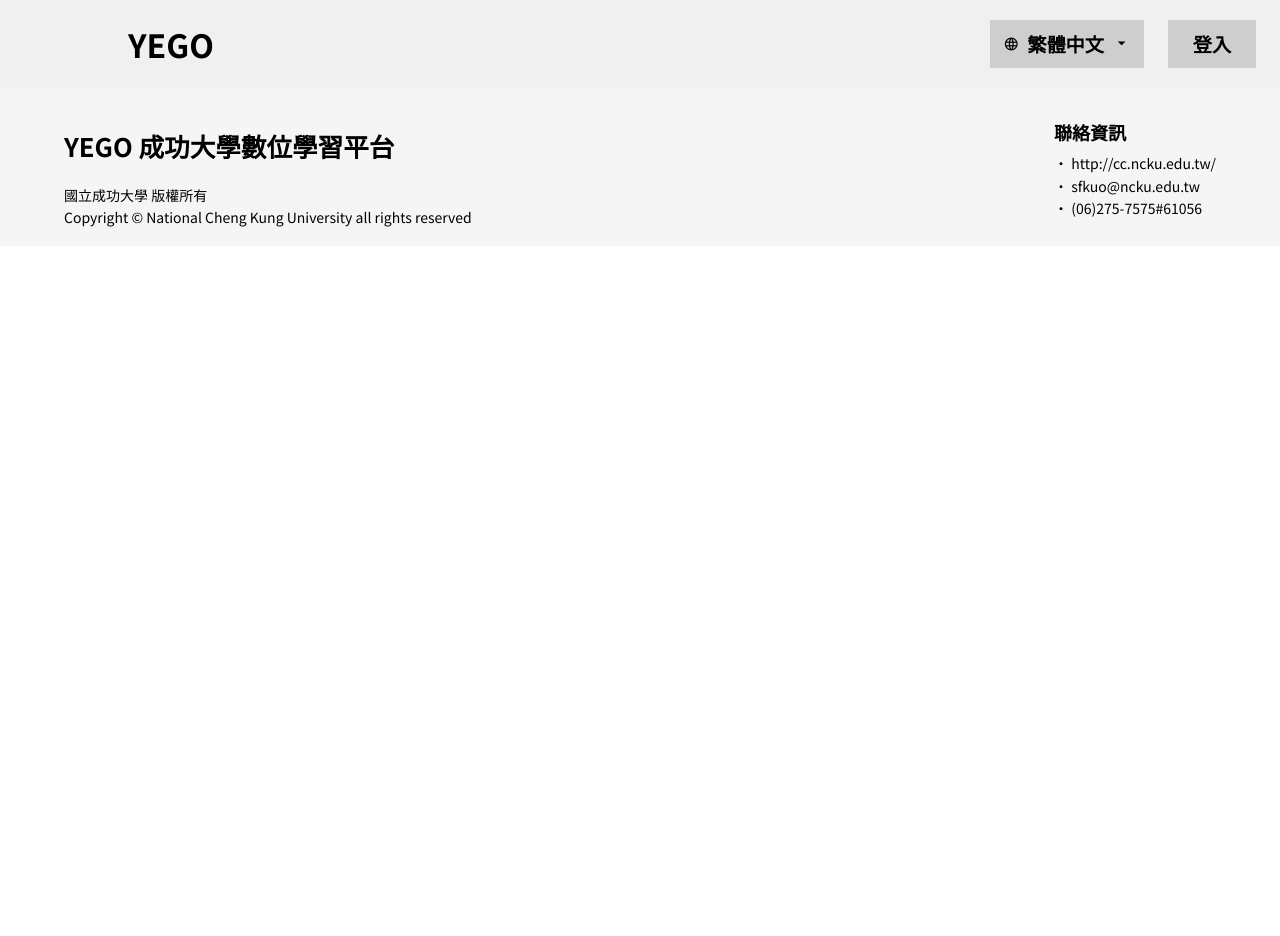
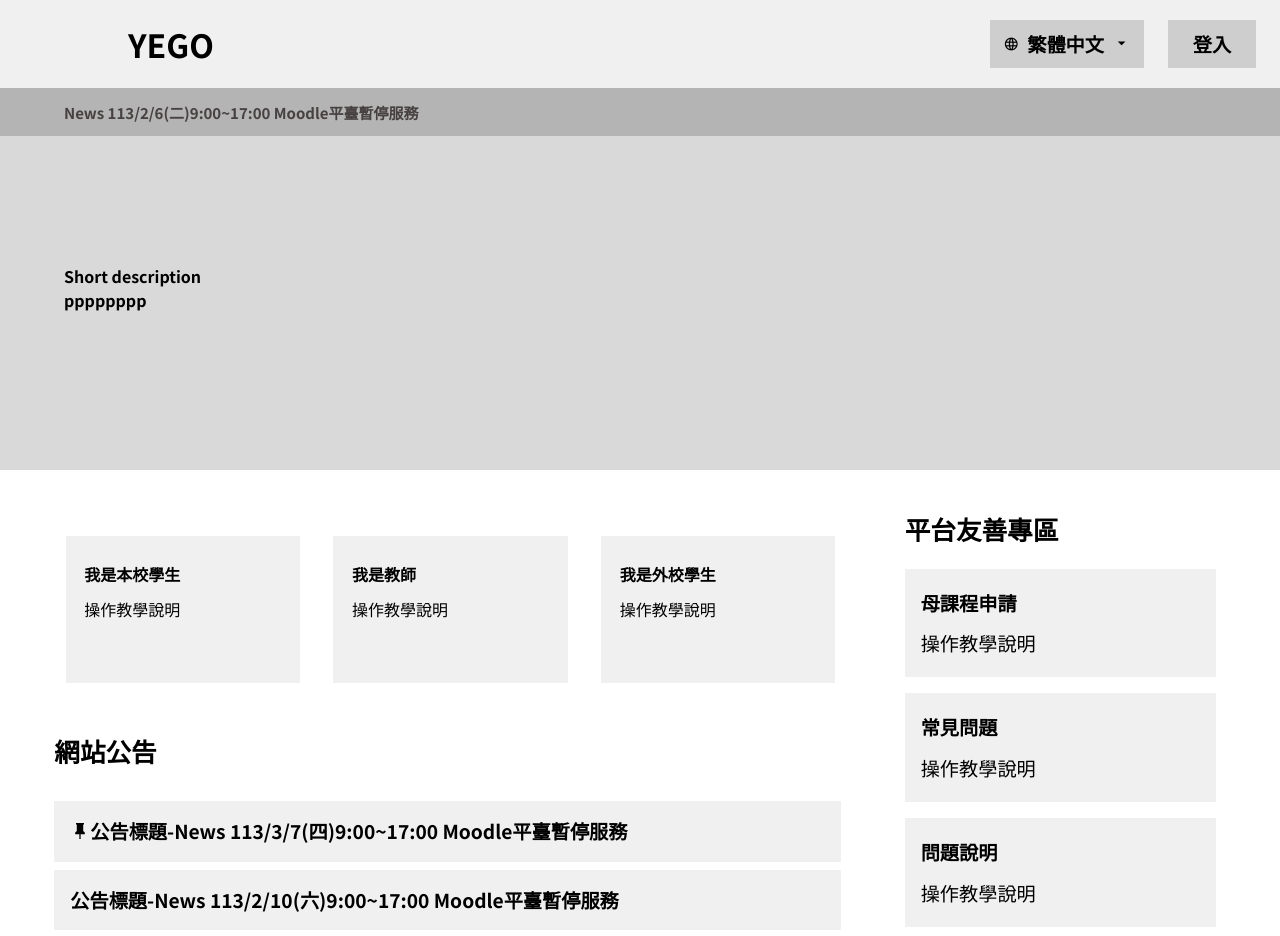
Before and after one commit to salmoniscute/Yego, a React (Create React App) app in the folder frontend/: page /landing in a window 1280 px wide. Before the commit this address led to /. Shown: the top 936 px of the page. Before the commit the page ends 800 px from the top, so only its background shows below. Built offline with nearby package versions, Linux system fonts and the light colour scheme.

Commit message:
finish landing pafe

```diff
--- a/frontend/src/App.tsx
+++ b/frontend/src/App.tsx
@@ -31,6 +31,7 @@
 import MainPage from "./views/MainPage";
 import LoginPage from "views/LoginPage";
 import WebAnnouncementPage from "views/WebAnnouncementPage";
+import LandingPage from "views/LandingPage";
 
 
 import getTextOrigin from "utils/getText";
@@ -94,6 +95,7 @@
                         currentCourse={currentCourse}
                     />
                     <Routes>
+                        <Route path="/landing" element={<LandingPage webAnnouncementList={webAnnouncementList}/>} />
                         <Route path="/" element={<MainPage
                             webAnnouncementList={webAnnouncementList}
                             dueAssignment={dueAssignment}
--- /dev/null
+++ b/frontend/src/views/LandingPage/index.scss
@@ -0,0 +1,95 @@
+#landPage {
+    .news{
+        display: flex;
+        background-color: #B4B4B4;
+        height:48px;
+        align-items: center;
+        justify-content: left;
+    }
+    .newsContent{
+        font-size: 15px;
+        color: #474141;
+        vertical-align:middle;
+        margin-left: 5%;
+        font-weight: 678;
+    }
+
+    .description{
+        display: flex;
+        flex-direction: column;
+        background-color: #D9D9D9;
+        height:334px;
+        justify-content: left;
+    }
+    .description p {
+        color:#000000;
+        margin-left: 5%;
+        margin-top: 10%;
+        font-weight: 691;
+    }
+    .twoSide{
+        display: flex;
+        .leftSide{
+            flex-grow: 2;
+            .WebAnnoList{
+                margin-left: 6%;
+                width: 87%;
+                .content{
+                    display: flex;
+                    gap: 0.5rem;
+                    .block {
+                        background-color: #f0f0f0;
+                        padding: 1rem;
+                        height: 1.8rem;
+                        line-height: 1.8rem;
+                        text-overflow: ellipsis;
+                        white-space: nowrap;
+                        overflow: hidden;
+                        a {
+                            color: #000;
+                            text-decoration: none;
+                        }
+                        a:hover {
+                            text-decoration: underline;
+                        }
+                    }
+                }
+            }
+
+            .identity{
+                display: flex;
+                flex-direction: row;
+                justify-content: center;
+                width: 92.5%;
+                height:180px;
+                padding-left: 32px;
+                padding-top: 5.5%;
+            }
+            .IDoption{
+                flex:none;
+                width: 28%;
+                background-color: #F0F0F0;
+                margin: 2%;
+                padding-top: 3%;
+            }
+            .Iam{
+                margin-left: 8%;
+                margin-bottom: 5%;
+                font-weight: bolder;
+            }
+            .operate{
+                margin-left: 8%;
+            }
+        }
+        .rightSide{
+            flex-grow: 1;
+            margin-right: 5%;
+            padding-top: 1.5%;
+            .block{
+                padding: 1.25rem 1rem;
+            }
+
+        }
+    }
+
+}
--- /dev/null
+++ b/frontend/src/views/LandingPage/index.tsx
@@ -0,0 +1,64 @@
+import React from "react";
+import "./index.scss";
+
+import { WebAnnouncementInfo } from "schemas/webAnnouncement";
+
+import WebAnnouncement from "components/WebAnnouncement";
+import PlatformFriendlyArea from "components/PlatformFriendlyArea";
+
+type propsType = Readonly<{
+    webAnnouncementList: Array<WebAnnouncementInfo>}>;
+
+export default function landing(props: propsType): React.ReactElement {
+    const {webAnnouncementList} = props;
+    return (
+        <div id="landPage">
+            <div className="news">
+                <div className='newsContent'>
+                    News 113/2/6(二)9:00~17:00 Moodle平臺暫停服務
+                </div>
+            </div>
+
+            <div className="description">
+                <p>Short description <br/>pppppppp</p>
+            </div>
+            <div className="twoSide">
+                <div className="leftSide">
+                    <div className="identity">
+                        <div className="IDoption">
+                            <div className="Iam">
+                                我是本校學生
+                            </div>
+                            <div className="operate">
+                                操作教學說明
+                            </div>
+                        </div>
+                        <div className="IDoption">
+                            <div className="Iam">
+                                我是教師
+                            </div>
+                            <div className="operate">
+                                操作教學說明
+                            </div>
+                        </div>
+                        <div className="IDoption">
+                            <div className="Iam">
+                                我是外校學生
+                            </div>
+                            <div className="operate">
+                                操作教學說明
+                            </div>
+                        </div>
+                    </div>
+                    <div className="WebAnnoList">
+                        <WebAnnouncement webAnnouncementList={webAnnouncementList} />
+                    </div>
+                </div>
+                <div className="rightSide">
+                    <PlatformFriendlyArea titleId="platform_friendly_area" />
+                </div>
+            </div>
+
+        </div>
+    )
+}
```
